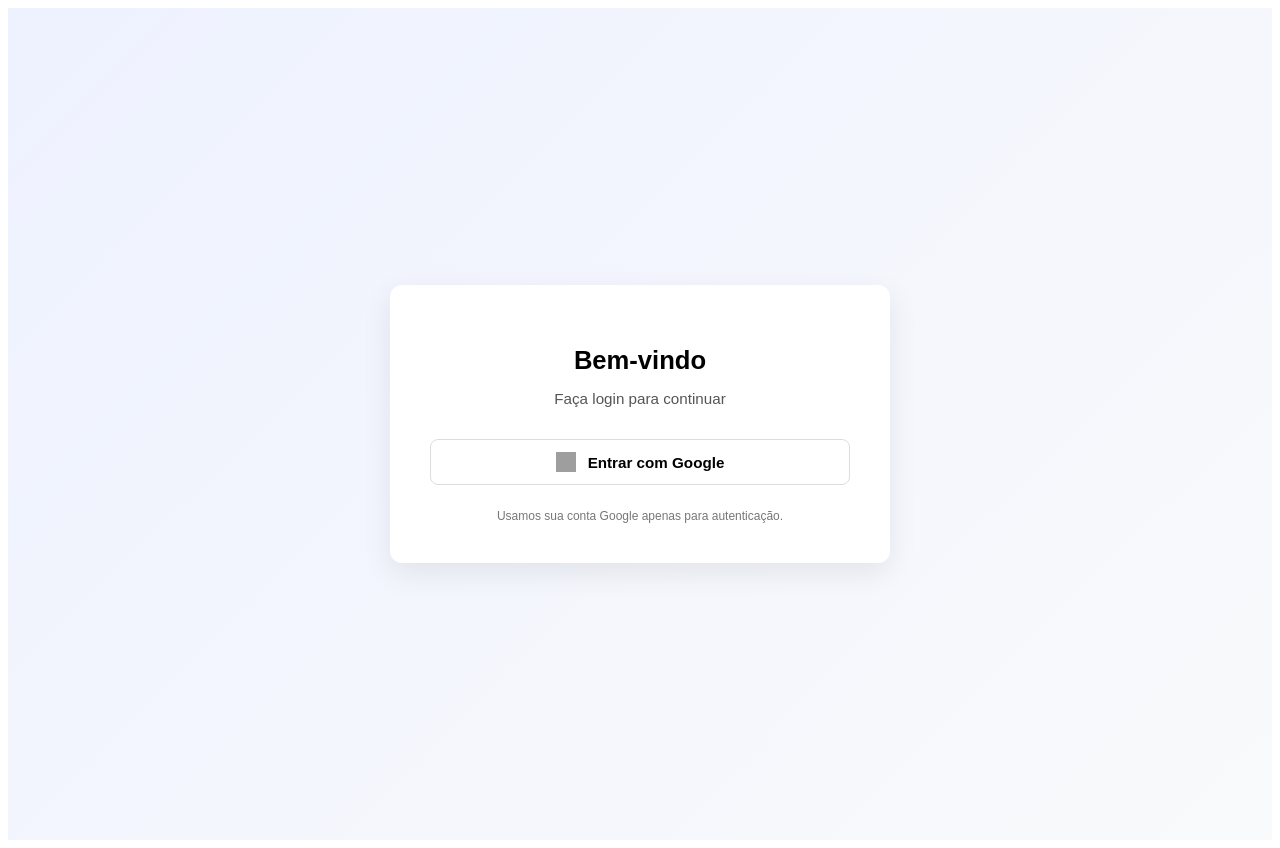
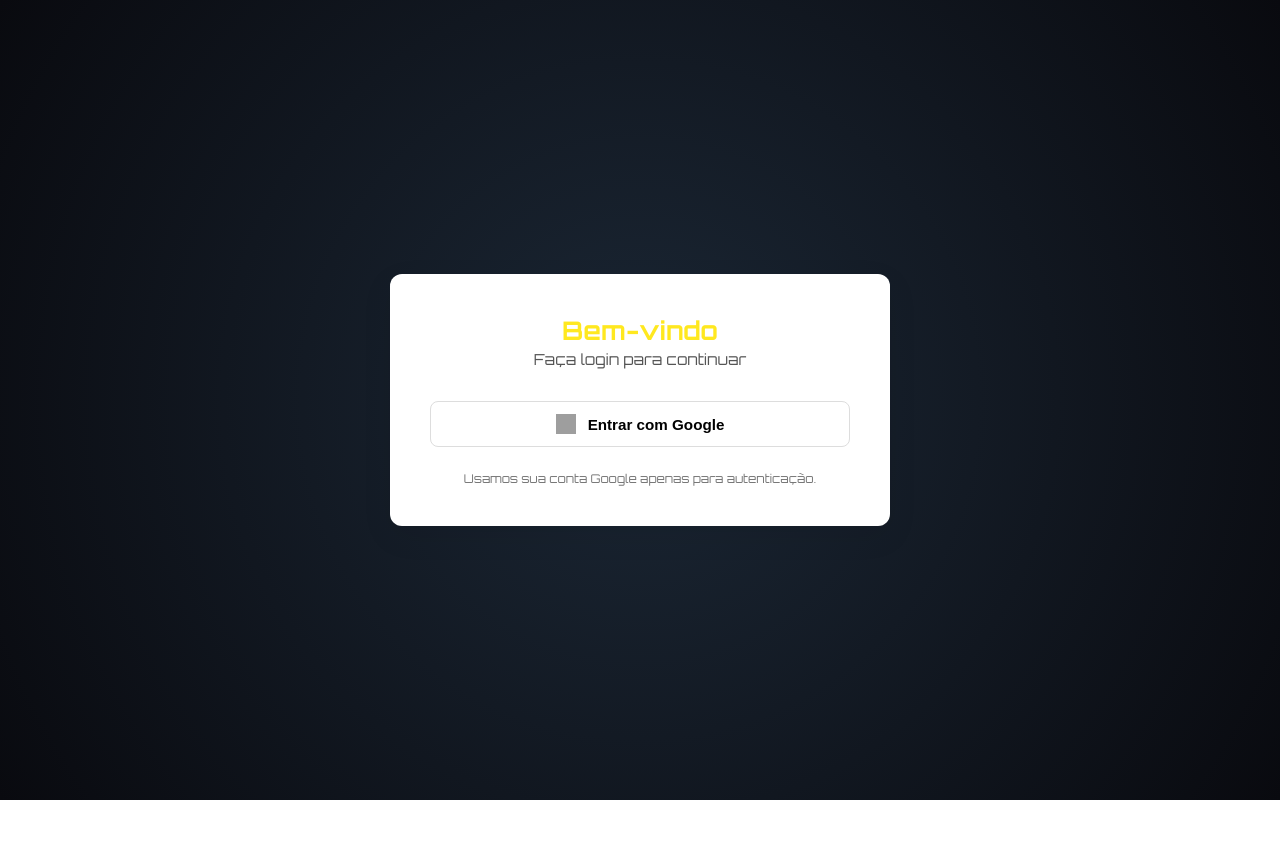
Before and after one commit to RoberthVieira/emioloTeste, a Nuxt app in the folder frontend/: page / in a window 1280 px wide. After the commit the page ends 800 px from the top, so only its background shows below. Built offline with nearby package versions, Linux system fonts and the light colour scheme; grey boxes are pictures that could not be loaded.

Commit message:
style: aplicar temática visual Star Wars e otimizar layout para viewport

```diff
--- a/frontend/app/pages/Home.vue
+++ b/frontend/app/pages/Home.vue
@@ -45,57 +45,114 @@
 </template>
 
 <style>
+    *{
+        margin: 0;
+        padding: 0;
+        background: #0a0a0a
+    }
     .home {
+        height: 100vh;
+        width: 100vw;
+        box-sizing: border-box;
         max-width: 900px;
         margin: 0 auto;
         padding: 1.5rem;
+        display: flex;
+        flex-direction: column;
+        gap: 1.5rem;
+        font-family: 'Segoe UI', Roboto, sans-serif;
+        color: #ffe81f;
     }
 
     .header{
         display: flex;
         justify-content: space-between;
         align-items: center;
+        border-bottom: 1px solid #333;
+        padding-bottom: 1rem;
+    }
+
+    .header h1 {
+        font-size: 1.5rem;
+        text-transform: uppercase;
+        letter-spacing: 2px;
+        text-shadow: 0 0 5px rgba(255, 232, 31, 0.3);
     }
 
     .header button {
-        background: #ef4444;
-        color: white;
-        border: none;
-        padding: .5rem 1rem;
-        border-radius: 6px;
+        background: transparent;
+        color: #ef4444; /* Vermelho para o Sair (Lado Sombrio) */
+        border: 1px solid #ef4444;
+        padding: .4rem .8rem;
+        border-radius: 4px;
         cursor: pointer;
+        font-weight: bold;
+        text-transform: uppercase;
+        font-size: 0.8rem;
+        transition: all 0.2s;
     }
 
-    .profile {
-        display: flex;
-        align-items: center;
-        gap: 1rem;
-        margin: 2rem 0;
+    .header button:hover {
+        background: rgba(239, 68, 68, 0.1);
+        box-shadow: 0 0 10px rgba(239, 68, 68, 0.3);
     }
 
-    .profile img {
-        width: 96px;
-        height: 96px;
-        border-radius: 50%;
+    section {
+        background: rgba(255, 232, 31, 0.05);
+        padding: 1rem;
+        border-left: 3px solid #ffe81f;
+        border-radius: 4px;
+    }
+
+    section strong {
+        font-size: 1.1rem;
+        display: block;
+    }
+
+    section p {
+        color: #888;
+        font-size: 0.9rem;
     }
 
     .menu {
         display: grid;
-        grid-template-columns: repeat(auto-fit, minmax(180px, 1fr));
+        grid-template-columns: repeat(2, 1fr);
         gap: 1rem;
+        flex-grow: 1;
     }
 
     .menu a {
-        background: #f1f5f9;
-        padding: 1rem;
-        border-radius: 8px;
-        text-align: center;
+        background: #111;
+        border: 1px solid #333;
+        padding: 0;
+        border-radius: 4px;
+        display: flex;
+        align-items: center;
+        justify-content: center;
         font-weight: 600;
         text-decoration: none;
-        color: #0f172a;
+        color: #ffe81f;
+        text-transform: uppercase;
+        font-size: 0.85rem;
+        letter-spacing: 1px;
+        transition: all 0.2s ease;
+        text-align: center;
     }
 
     .menu a:hover {
-        background: #e2e8f0;
+        border-color: #ffe81f;
+        background: rgba(255, 232, 31, 0.1);
+        box-shadow: 0 0 15px rgba(255, 232, 31, 0.15);
+        transform: translateY(-2px);
+    }
+
+    @media (max-height: 500px) {
+        .home {
+            padding: 0.5rem;
+            gap: 0.5rem;
+        }
+        .menu {
+            gap: 0.5rem;
+        }
     }
 </style>
--- a/frontend/app/pages/Users.vue
+++ b/frontend/app/pages/Users.vue
@@ -43,13 +43,27 @@
 
 <style scoped>
     .users-page {
+        height: 100vh;
+        width: 100vw;
         max-width: 800px;
         margin: 0 auto;
         padding: 1.5rem;
+        display: flex;
+        flex-direction: column;
+        box-sizing: border-box;
+        background: #0a0a0a;
+        color: #ffe81f;
+        font-family: 'Segoe UI', sans-serif;
     }
 
     h1 {
-        margin-bottom: 1rem;
+        font-size: 1.5rem;
+        text-transform: uppercase;
+        letter-spacing: 2px;
+        margin-bottom: 1.5rem;
+        border-bottom: 2px solid #ffe81f;
+        padding-bottom: 0.5rem;
+        text-shadow: 0 0 8px rgba(255, 232, 31, 0.4);
     }
 
     .list {
--- a/frontend/app/pages/index.vue
+++ b/frontend/app/pages/index.vue
@@ -30,14 +30,22 @@
 </template>
 
 <style>
+    @import url('https://fonts.googleapis.com/css2?family=Orbitron:wght@400;700&display=swap');
+
+    *{
+        margin: 0;
+        padding: 0;
+    }
+
     .login-page {
-        font-family: sans-serif;
-        min-height: 100vh;
+        font-family: 'Orbitron', sans-serif;
+        height: 100vh;
         display: flex;
         align-items: center;
         justify-content: center;
-        padding: 1rem;
-        background: linear-gradient(135deg, #eef2ff, #f9fafb);
+        background: radial-gradient(circle at center, #1b2735 0%, #090a0f 100%);
+        color: #ffe81f;
+        position: relative;
     }
 
     .login-card {
--- a/frontend/app/pages/swapi/people/[id].vue
+++ b/frontend/app/pages/swapi/people/[id].vue
@@ -34,24 +34,87 @@
 
 <style scoped>
 .page {
+    height: 100vh;
+    width: 100vw;
     max-width: 700px;
     margin: 0 auto;
     padding: 2rem;
+    display: flex;
+    flex-direction: column;
+    justify-content: center;
+    box-sizing: border-box;
+    color: #ffe81f;
+    font-family: 'Segoe UI', sans-serif;
 }
 
 h1 {
-    margin-bottom: 1.5rem;
+    font-size: 1.5rem;
+    text-transform: uppercase;
+    letter-spacing: 2px;
+    margin-bottom: 2rem;
+    text-align: center;
+    border-bottom: 2px solid #ffe81f;
+    padding-bottom: 0.5rem;
+    text-shadow: 0 0 10px rgba(255, 232, 31, 0.5);
 }
 
 .card {
-    background: white;
-    padding: 1.5rem;
-    margin-bottom: 15px;
-    border-radius: 10px;
-    box-shadow: 0 6px 15px rgba(0,0,0,0.08);
+    background: #111;
+    padding: 2rem;
+    margin-bottom: 2rem;
+    border-radius: 4px;
+    border: 1px solid #333;
+    box-shadow: inset 0 0 20px rgba(255, 232, 31, 0.05), 0 10px 30px rgba(0,0,0,0.5);
+    position: relative;
+}
+
+.card::before {
+    content: "";
+    position: absolute;
+    top: -1px; left: -1px;
+    width: 20px; height: 20px;
+    border-top: 3px solid #ffe81f;
+    border-left: 3px solid #ffe81f;
 }
 
 .card p {
-    margin-bottom: 0.5rem;
+    margin-bottom: 0.8rem;
+    font-size: 1rem;
+    border-bottom: 1px solid #222;
+    padding-bottom: 0.4rem;
+    display: flex;
+    justify-content: space-between;
+}
+
+.card p strong {
+    color: #ffe81f;
+    text-transform: uppercase;
+    font-size: 0.8rem;
+    letter-spacing: 1px;
+    opacity: 0.8;
+}
+
+.card p :not(strong) {
+    color: #fff;
+}
+
+:deep(.back-btn) {
+    align-self: center;
+    min-width: 150px;
+}
+
+
+@media (max-width: 600px) {
+    .page {
+        padding: 1rem;
+    }
+
+    .card {
+        padding: 1.2rem;
+    }
+
+    h1 {
+        font-size: 1.2rem;
+    }
 }
 </style>
--- a/frontend/app/pages/swapi/people/index.vue
+++ b/frontend/app/pages/swapi/people/index.vue
@@ -50,69 +50,100 @@
 
 <style scoped>
   .page {
+    height: 100vh;
+    width: 100vw;
     max-width: 900px;
     margin: 0 auto;
     padding: 1.5rem;
+    display: flex;
+    flex-direction: column;
+    box-sizing: border-box;
+    color: #ffe81f; /* Amarelo Star Wars */
+    font-family: 'Segoe UI', sans-serif;
 }
 
 .header h1 {
-    font-size: 1.8rem;
+    font-size: 1.6rem;
+    text-transform: uppercase;
+    letter-spacing: 2px;
     margin-bottom: 0.25rem;
+    text-shadow: 0 0 8px rgba(255, 232, 31, 0.4);
 }
 
 .header p {
-    color: #555;
+    color: #888;
     margin-bottom: 1.5rem;
+    font-size: 0.9rem;
 }
 
 .status {
     font-size: 0.95rem;
-    color: #555;
+    color: #ffe81f;
+    text-align: center;
+    margin-top: 2rem;
 }
 
 .status.error {
-    color: #b91c1c;
+    color: #ef4444;
 }
 
 .list {
+    flex: 1;
+    overflow-y: auto;
     list-style: none;
-    padding: 0;
-    margin: 0;
-    margin-bottom: 15px;
+    padding: 0 0.5rem 0 0;
+    margin: 0 0 1.5rem 0;
     display: grid;
     gap: 0.75rem;
 }
 
+.list::-webkit-scrollbar {
+    width: 5px;
+}
+.list::-webkit-scrollbar-track {
+    background: #111;
+}
+.list::-webkit-scrollbar-thumb {
+    background: #ffe81f;
+    border-radius: 10px;
+}
+
 .card {
-    background: white;
+    background: #151515;
     padding: 1rem;
-    border-radius: 10px;
+    border-radius: 4px;
     display: flex;
     justify-content: space-between;
     align-items: center;
     cursor: pointer;
-    border: 1px solid #eee;
+    border: 1px solid #333;
     transition: all 0.2s ease;
 }
 
 .card:hover {
-    background: #f9fafb;
-    transform: translateY(-2px);
+    border-color: #ffe81f;
+    background: rgba(255, 232, 31, 0.05);
+    transform: translateX(5px);
 }
 
 .name {
     font-weight: 600;
+    text-transform: uppercase;
+    letter-spacing: 1px;
 }
 
 .arrow {
     font-size: 1.2rem;
-    color: #666;
+    color: #ffe81f;
 }
 
-  /* Responsivo */
+:deep(.back-btn) {
+    align-self: flex-start;
+}
+
 @media (max-width: 600px) {
     .header h1 {
-      font-size: 1.5rem;
+        font-size: 1.3rem;
     }
 
     .card {
--- a/frontend/app/pages/swapi/planets/[id].vue
+++ b/frontend/app/pages/swapi/planets/[id].vue
@@ -29,24 +29,87 @@
 
 <style scoped>
 .page {
+    height: 100vh;
+    width: 100vw;
     max-width: 700px;
     margin: 0 auto;
     padding: 2rem;
+    display: flex;
+    flex-direction: column;
+    justify-content: center;
+    box-sizing: border-box;
+    color: #ffe81f;
+    font-family: 'Segoe UI', sans-serif;
 }
 
 h1 {
-    margin-bottom: 1.5rem;
+    font-size: 1.5rem;
+    text-transform: uppercase;
+    letter-spacing: 2px;
+    margin-bottom: 2rem;
+    text-align: center;
+    border-bottom: 2px solid #ffe81f;
+    padding-bottom: 0.5rem;
+    text-shadow: 0 0 10px rgba(255, 232, 31, 0.5);
 }
 
 .card {
-    background: white;
-    padding: 1.5rem;
-    margin-bottom: 15px;
-    border-radius: 10px;
-    box-shadow: 0 6px 15px rgba(0,0,0,0.08);
+    background: #111;
+    padding: 2rem;
+    margin-bottom: 2rem;
+    border-radius: 4px;
+    border: 1px solid #333;
+    box-shadow: inset 0 0 20px rgba(255, 232, 31, 0.05), 0 10px 30px rgba(0,0,0,0.5);
+    position: relative;
+}
+
+.card::before {
+    content: "";
+    position: absolute;
+    top: -1px; left: -1px;
+    width: 20px; height: 20px;
+    border-top: 3px solid #ffe81f;
+    border-left: 3px solid #ffe81f;
 }
 
 .card p {
-    margin-bottom: 0.5rem;
+    margin-bottom: 0.8rem;
+    font-size: 1rem;
+    border-bottom: 1px solid #222;
+    padding-bottom: 0.4rem;
+    display: flex;
+    justify-content: space-between;
+}
+
+.card p strong {
+    color: #ffe81f;
+    text-transform: uppercase;
+    font-size: 0.8rem;
+    letter-spacing: 1px;
+    opacity: 0.8;
+}
+
+.card p :not(strong) {
+    color: #fff;
+}
+
+:deep(.back-btn) {
+    align-self: center;
+    min-width: 150px;
+}
+
+
+@media (max-width: 600px) {
+    .page {
+        padding: 1rem;
+    }
+
+    .card {
+        padding: 1.2rem;
+    }
+
+    h1 {
+        font-size: 1.2rem;
+    }
 }
 </style>
--- a/frontend/app/pages/swapi/planets/index.vue
+++ b/frontend/app/pages/swapi/planets/index.vue
@@ -50,69 +50,100 @@
 
 <style scoped>
   .page {
+    height: 100vh;
+    width: 100vw;
     max-width: 900px;
     margin: 0 auto;
     padding: 1.5rem;
+    display: flex;
+    flex-direction: column;
+    box-sizing: border-box;
+    color: #ffe81f; /* Amarelo Star Wars */
+    font-family: 'Segoe UI', sans-serif;
 }
 
 .header h1 {
-    font-size: 1.8rem;
+    font-size: 1.6rem;
+    text-transform: uppercase;
+    letter-spacing: 2px;
     margin-bottom: 0.25rem;
+    text-shadow: 0 0 8px rgba(255, 232, 31, 0.4);
 }
 
 .header p {
-    color: #555;
+    color: #888;
     margin-bottom: 1.5rem;
+    font-size: 0.9rem;
 }
 
 .status {
     font-size: 0.95rem;
-    color: #555;
+    color: #ffe81f;
+    text-align: center;
+    margin-top: 2rem;
 }
 
 .status.error {
-    color: #b91c1c;
+    color: #ef4444;
 }
 
 .list {
+    flex: 1;
+    overflow-y: auto;
     list-style: none;
-    padding: 0;
-    margin: 0;
-    margin-bottom: 15px;
+    padding: 0 0.5rem 0 0;
+    margin: 0 0 1.5rem 0;
     display: grid;
     gap: 0.75rem;
 }
 
+.list::-webkit-scrollbar {
+    width: 5px;
+}
+.list::-webkit-scrollbar-track {
+    background: #111;
+}
+.list::-webkit-scrollbar-thumb {
+    background: #ffe81f;
+    border-radius: 10px;
+}
+
 .card {
-    background: white;
+    background: #151515;
     padding: 1rem;
-    border-radius: 10px;
+    border-radius: 4px;
     display: flex;
     justify-content: space-between;
     align-items: center;
     cursor: pointer;
-    border: 1px solid #eee;
+    border: 1px solid #333;
     transition: all 0.2s ease;
 }
 
 .card:hover {
-    background: #f9fafb;
-    transform: translateY(-2px);
+    border-color: #ffe81f;
+    background: rgba(255, 232, 31, 0.05);
+    transform: translateX(5px);
 }
 
 .name {
     font-weight: 600;
+    text-transform: uppercase;
+    letter-spacing: 1px;
 }
 
 .arrow {
     font-size: 1.2rem;
-    color: #666;
+    color: #ffe81f;
 }
 
-  /* Responsivo */
+:deep(.back-btn) {
+    align-self: flex-start;
+}
+
 @media (max-width: 600px) {
     .header h1 {
-      font-size: 1.5rem;
+        font-size: 1.3rem;
     }
 
     .card {
```
Also changed, not shown: frontend/app/components/UserCard.vue (+28 -8 lines). Lines whose indentation alone changed are shown as unchanged.
